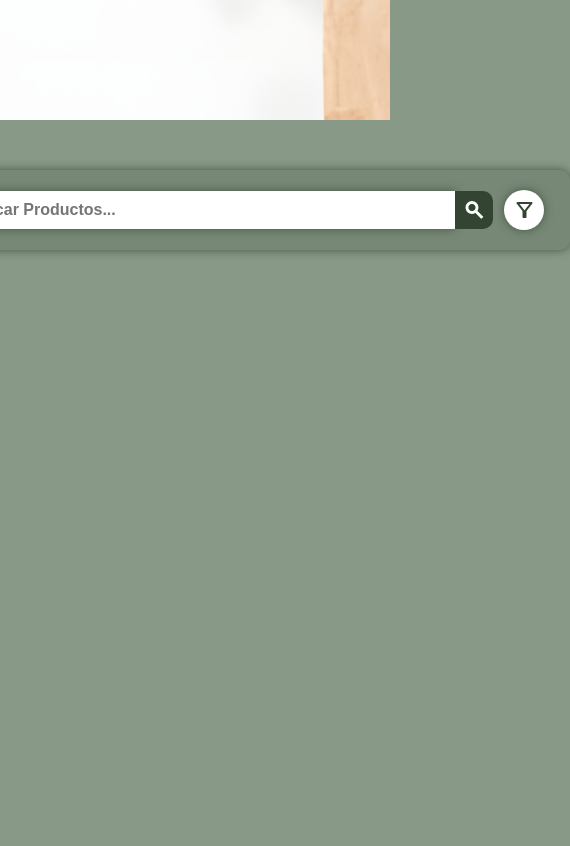
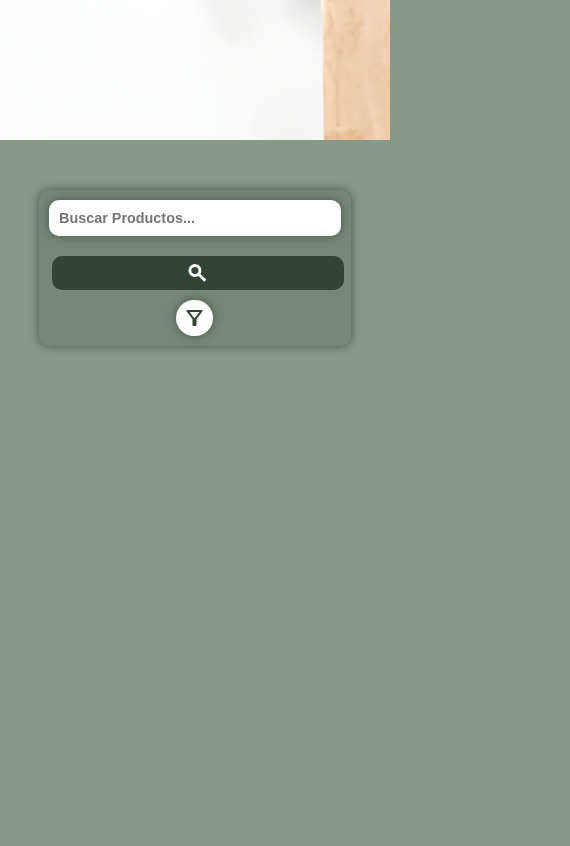
Before and after one commit to OctaReca/EcommerceEcoMarket, a website: page index.html in a window 390 px wide. Shown: the part 511-1357 px from the top of the page, 570 px wide, since content can reach past the window. Drawn offline with nearby package versions, Linux system fonts and the light colour scheme.

Commit message:
Add files via upload

```diff
--- a/data.json
+++ b/data.json
@@ -479,85 +479,6 @@
             "img": "./img/Nueces.jpg",
             "cantidad": 1,
             "category": "Frutos Secos"
-        },{
-            "id": 61,
-            "nombre": "Almendras",
-            "precio": 250,
-            "img": "./img/Almendras.jpg",
-            "cantidad": 1,
-            "category": "Frutos Secos"
-        },
-        {
-            "id": 62,
-            "nombre": "Avellanas",
-            "precio": 320,
-            "img": "./img/Avellanas.jpg",
-            "cantidad": 1,
-            "category": "Frutos Secos"
-        },
-        {
-            "id": 63,
-            "nombre": "Castañas",
-            "precio": 280,
-            "img": "./img/Castañas.jpg",
-            "cantidad": 1,
-            "category": "Frutos Secos"
-        },
-        {
-            "id": 64,
-            "nombre": "Pistachos",
-            "precio": 350,
-            "img": "./img/Pistachos.jpg",
-            "cantidad": 1,
-            "category": "Frutos Secos"
-        },
-        {
-            "id": 65,
-            "nombre": "Maní",
-            "precio": 120,
-            "img": "./img/Mani.jpg",
-            "cantidad": 1,
-            "category": "Frutos Secos"
-        },
-        {
-            "id": 66,
-            "nombre": "Anacardos",
-            "precio": 400,
-            "img": "./img/Anacardos.jpg",
-            "cantidad": 1,
-            "category": "Frutos Secos"
-        },
-        {
-            "id": 67,
-            "nombre": "Macadamias",
-            "precio": 500,
-            "img": "./img/Macadamias.jpg",
-            "cantidad": 1,
-            "category": "Frutos Secos"
-        },
-        {
-            "id": 68,
-            "nombre": "Pecanas",
-            "precio": 450,
-            "img": "./img/Pecanas.jpg",
-            "cantidad": 1,
-            "category": "Frutos Secos"
-        },
-        {
-            "id": 69,
-            "nombre": "Semillas de girasol",
-            "precio": 150,
-            "img": "./img/SemillasDeGirasol.jpg",
-            "cantidad": 1,
-            "category": "Frutos Secos"
-        },
-        {
-            "id": 70,
-            "nombre": "Semillas de calabaza",
-            "precio": 200,
-            "img": "./img/SemillasDeCalabaza.jpg",
-            "cantidad": 1,
-            "category": "Frutos Secos"
         }
     ]
 }
--- a/js/codigo.js
+++ b/js/codigo.js
@@ -101,8 +101,6 @@ const handleSearch = async () => {
         shopContent.appendChild(newPublication);
     });
 };
-
-searchBar.addEventListener("input", handleSearch);
 
 searchBar.addEventListener("input", handleSearch);
 
--- /dev/null
+++ b/package.json
@@ -0,0 +1,6 @@
+{
+  "dependencies": {
+    "react-icons": "^5.3.0",
+    "toastify-js": "^1.12.0"
+  }
+}
--- a/styles.css
+++ b/styles.css
@@ -152,7 +152,8 @@ body {
     display: flex;
     justify-content: center;
     flex-wrap: wrap;
-    min-width: 500px;
+    min-width: 300px;
+    width: 100%;
 }
 
 .search__container {
@@ -160,17 +161,19 @@ body {
     justify-content: center;
     align-items: center;
     margin-top: 50px;
-    padding: 20px;
+    padding: 15px;
     background-color: #787;
     border-radius: 10px;
     box-shadow: 0 0 10px #454;
+    width: 100%;
+    max-width: 700px;
 }
 
 .searchBar {
     padding: 10px;
-    max-width: 600px;
-    min-width: 500px;
-    margin-left: 5px;
+    width: 100%;
+    max-width: 550px;
+    min-width: 280px;
     color: #343;
     font-size: 1rem;
     font-weight: 600;
@@ -193,9 +196,8 @@ input[type="text"]:focus {
     border: none;
     border-top-right-radius: 10px;
     border-bottom-right-radius: 10px;
-    padding: 7.8px;
-    padding-left: 8.6px;
-    margin-right: 6px;
+    padding: 8px;
+    margin-left: 5px;
     cursor: pointer;
     transition: color 1s, background-color 1s;
 }
@@ -210,8 +212,7 @@ input[type="text"]:focus {
     background-color: #fff;
 }
 
-/*Filter*/
-
+/* Filter Button */
 #filter {
     display: flex;
     justify-content: center;
@@ -234,6 +235,7 @@ input[type="text"]:focus {
     background-color: #343;
 }
 
+/* Select Dropdown */
 #select {
     display: none;
     opacity: 0;
@@ -247,7 +249,6 @@ input[type="text"]:focus {
     appearance: none;
     transition: opacity 0.5s ease, transform 0.5s ease;
     outline: none;
-    transition: all 0.3s ease;
 }
 
 #select.visible {
@@ -362,15 +363,14 @@ input[type="text"]:focus {
 }
 
 /*MODAL HEADER*/
-
 .modal__visible {
     position: fixed;
-    top: calc(100% - 860px);
-    left: calc(100% - 500px);
-    width: 500px;
+    z-index: 20;
+    top: 0;
+    right: 0;
+    height: 100vh;
+    max-width: 500px;
     background-color: #898;
-    max-height: 95vh;
-    min-height: 95vh;
     transition: 0.5s;
     display: grid;
     grid-template-rows: auto 1fr auto;
@@ -432,6 +432,7 @@ input[type="text"]:focus {
 
 .vacio {
     margin: auto;
+    text-align: center;
     font-size: 3rem;
     color: #343;
     font-weight: 500;
@@ -474,7 +475,6 @@ input[type="text"]:focus {
     font-size: 1.5rem;
     color: #343;
     cursor: pointer;
-    /* border-bottom: 2px solid #343; */
     transition: color .7s;
 }
 
@@ -874,3 +874,61 @@ input[type="text"]:focus {
         font-size: 0.65rem;
     }
 }
+
+@media (max-width: 768px) {
+    .search__container {
+        padding: 10px;
+    }
+
+    .searchBar {
+        font-size: 0.9rem;
+    }
+
+    .search {
+        padding: 6px;
+    }
+
+    #filter {
+        padding: 6px;
+    }
+
+    #select {
+        font-size: 1rem;
+    }
+
+
+}
+
+@media (max-width: 480px) {
+    .nav__container {
+        padding: 10px 0;
+        margin: 0;
+    }
+
+    .search__container {
+        flex-direction: column;
+        padding: 10px;
+        width: 80%;
+    }
+
+    .searchBar {
+        margin-bottom: 10px;
+        width: 100%;
+        border-radius: 10px;
+    }
+
+    .search {
+        width: 100%;
+        border-radius: 10px;
+        margin-top: 10px;
+    }
+
+    #filter {
+        margin-top: 10px;
+    }
+
+    #select {
+        width: 100%;
+        margin-top: 10px;
+    }
+}
```
Also changed, not shown: 1 other file.
